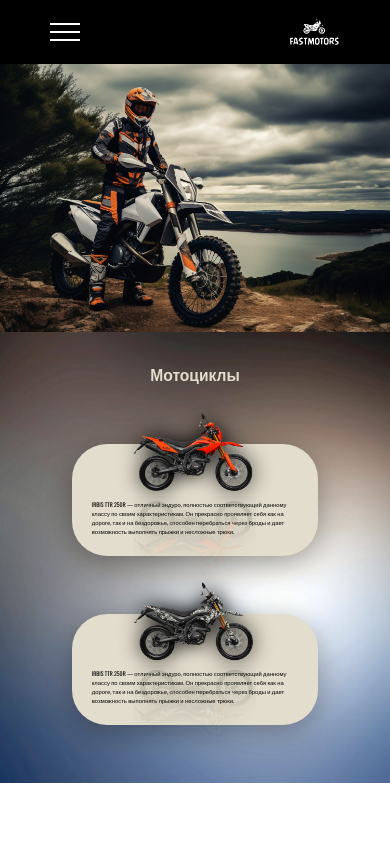
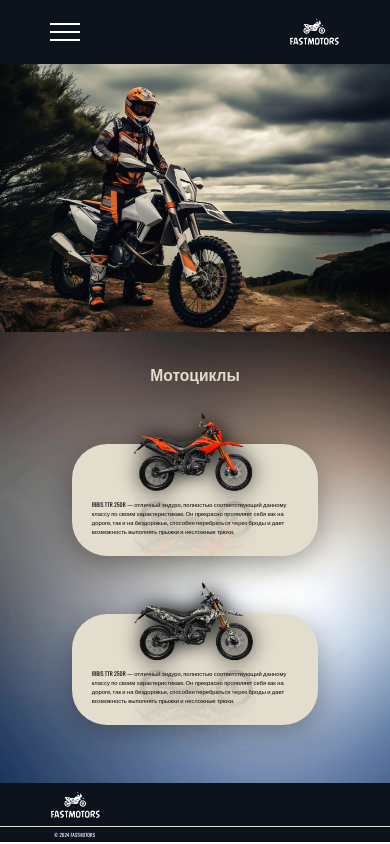
Before and after one commit to Alesia2503/Moto, a plain HTML site: page index.html in a window 390 px wide. Drawn offline with nearby package versions, Linux system fonts and the light colour scheme.

Commit message:
feat: add footer

```diff
--- a/index.html
+++ b/index.html
@@ -65,15 +65,25 @@
       <div class="moto_grid">
         <div class="glass"><img class="moto_img" src="img/Minsk_11.png" width="462" height="319" alt="" ><p class="moto_p">IRBIS TTR 250R — отличный эндуро, полностью соответствующий данному классу по своим характеристикам. Он прекрасно проявляет себя как на дороге, так и на бездорожье, способен перебраться через броды и дает возможность выполнять прыжки и несложные трюки.</p></div>
         <div class="glass"><img class="moto_img" src="img/Minsk_22.png" alt="" ><p class="moto_p">IRBIS TTR 250R — отличный эндуро, полностью соответствующий данному классу по своим характеристикам. Он прекрасно проявляет себя как на дороге, так и на бездорожье, способен перебраться через броды и дает возможность выполнять прыжки и несложные трюки.</p></div>
-      </div>
+    </div>
     </div>
   </section>
 
-  <!-- <footer>
+  <footer class="footer">
     <div class="container">
-      <iframe src="https://www.google.com/maps/embed?pb=!1m18!1m12!1m3!1d729.8651717481564!2d29.237956256490612!3d52.0257530362302!2m3!1f0!2f0!3f0!3m2!1i1024!2i768!4f13.1!3m3!1m2!1s0x46d61129fb0a3d0b%3A0x862b7c3a1eaf3ad0!2z0J_QuNGG0YbQsCDQkdGD0Lw!5e0!3m2!1sru!2sby!4v1711907859826!5m2!1sru!2sby" width="400" height="300" style="border:0;" allowfullscreen="" loading="lazy" referrerpolicy="no-referrer-when-downgrade"></iframe>
-    </div>
-  </footer> -->
+      <div class="footer_logo">
+        <img class="logo" src="img/logo.png" alt="logo" >
+      </div>
+     </div>
+      <div class="hr"></div>
+      <div class="footer_copyrights">
+        <div class="container">
+          <p class="footer_text-p">© 2024 FASTMOTORS</p>
+        </div>
+      </div>
+      <!-- <iframe src="https://www.google.com/maps/embed?pb=!1m18!1m12!1m3!1d729.8651717481564!2d29.237956256490612!3d52.0257530362302!2m3!1f0!2f0!3f0!3m2!1i1024!2i768!4f13.1!3m3!1m2!1s0x46d61129fb0a3d0b%3A0x862b7c3a1eaf3ad0!2z0J_QuNGG0YbQsCDQkdGD0Lw!5e0!3m2!1sru!2sby!4v1711907859826!5m2!1sru!2sby" width="400" height="300" style="border:0;" allowfullscreen="" loading="lazy" referrerpolicy="no-referrer-when-downgrade"></iframe> -->
+
+  </footer>
 
 
   <script src="main.js"></script>
--- a/style.css
+++ b/style.css
@@ -31,7 +31,7 @@ body {
 }
 
 .header {
-  background: black;
+  background: rgb(12 19 29);
   padding: 1.8vw 0 1.8vw 0;
 }
 
@@ -42,7 +42,7 @@ body {
   /* padding: 20px 0 20px 0; */
 }
 
-.header_logo {
+.header_logo, .footer_logo {
   width: 13vw;
   height: 7vw;
 }
@@ -113,7 +113,7 @@ body {
 
 .nav {
   padding: 20px 0 20px 0;
-  background: black;
+  background: rgb(12 19 29);
   border-top: 1px solid rgb(230 223 205);
 }
 .nav_wrap {
@@ -167,7 +167,6 @@ body {
   background-repeat: no-repeat;
   background-size: cover;
   background-position: center center;
-  margin-bottom: 50px;
 }
 
 .moto_text {
@@ -233,6 +232,26 @@ body {
   font-size: 1.5vw;
 }
 
+.footer {
+  background: rgb(12 19 29);
+}
+.footer_logo {
+  padding: 2vw 0 0 0;
+}
+
+.hr {
+  border-bottom: 1px solid rgb(227 221 205);
+  padding: 2vw 0 2vw 0;
+}
+
+.footer_copyrights{
+  padding: 1vw;
+}
+.footer_text-p {
+  color: white;
+  font-size: 1.3vw;
+}
+
 @media (max-width:1100px) {
 
 }
@@ -278,7 +297,7 @@ body {
     left: -100%;
     width: 100%;
     height: 100%;
-    background-color: black;
+    background-color: rgb(12 19 29);
     z-index: 100;
     display: flex;
     transition: 0.3s;
```
